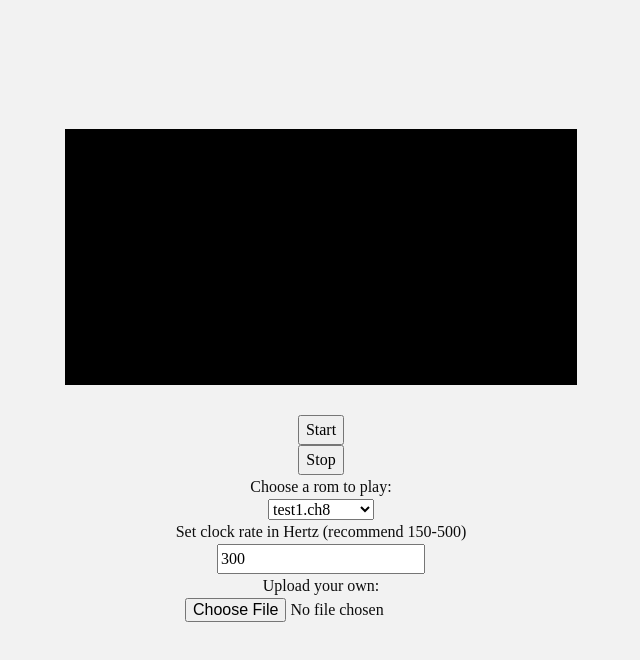
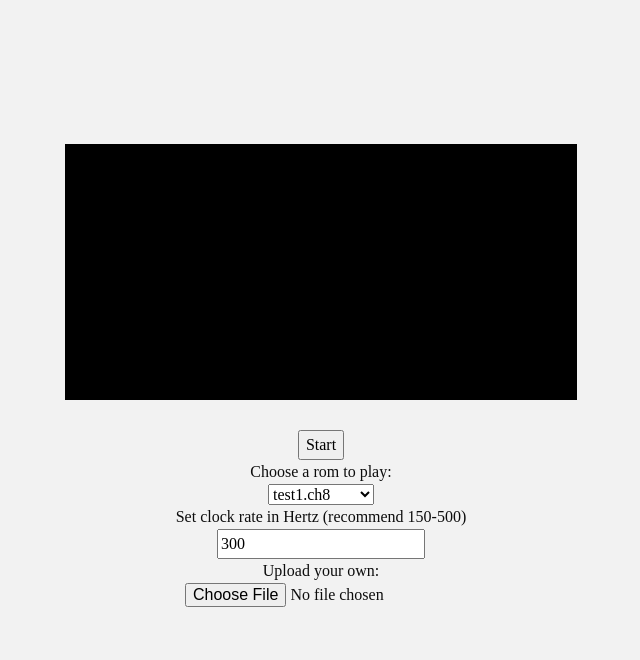
Before and after one commit to Goff-Davis/chip8-emu.js, a website with bundled scripts: page public/index.html in a window 1280 px wide. Both pictures are taken after a click on the button "Stop". Shown: the part 64-724 px from the top of the page, without its empty margins (319-959 px from the left). Built offline with nearby package versions, Linux system fonts and the light colour scheme; files whose address does not match are found by name.

Commit message:
Change start and stop to single button

```diff
--- a/public/index.html
+++ b/public/index.html
@@ -23,8 +23,7 @@
 		<main class="flex-column">
 			<canvas id="display" width="512" height="256"></canvas>
 
-			<button id="start">Start</button>
-			<button id="stop">Stop</button>
+			<button id="power" aria-live="polite">Stop</button>
 
 			<label for="roms">Choose a rom to play:</label>
 			<select id="roms">
--- a/public/scripts/main.js
+++ b/public/scripts/main.js
@@ -3,8 +3,7 @@ import Machine from './chip8/machine.js';
 const debug = false;
 
 const display = document.getElementById(`display`);
-const startBtn = document.getElementById(`start`);
-const stopBtn = document.getElementById(`stop`);
+const power = document.getElementById(`power`);
 const romSelect = document.getElementById(`roms`);
 const clockRate = document.getElementById(`clock-rate`);
 const upload = document.getElementById(`upload`);
@@ -97,8 +96,16 @@ const loadROM = name => {
 		});
 };
 
-startBtn.onclick = () => vm.start();
-stopBtn.onclick = () => vm.stop();
+power.onclick = event => {
+	if (power.innerHTML === `Start`) {
+		power.innerHTML = `Stop`;
+		vm.start();
+	}
+	else {
+		power.innerHTML = `Start`;
+		vm.stop();
+	}
+};
 
 romSelect.onchange = event => {
 	loadROM(event.target.value);
```
